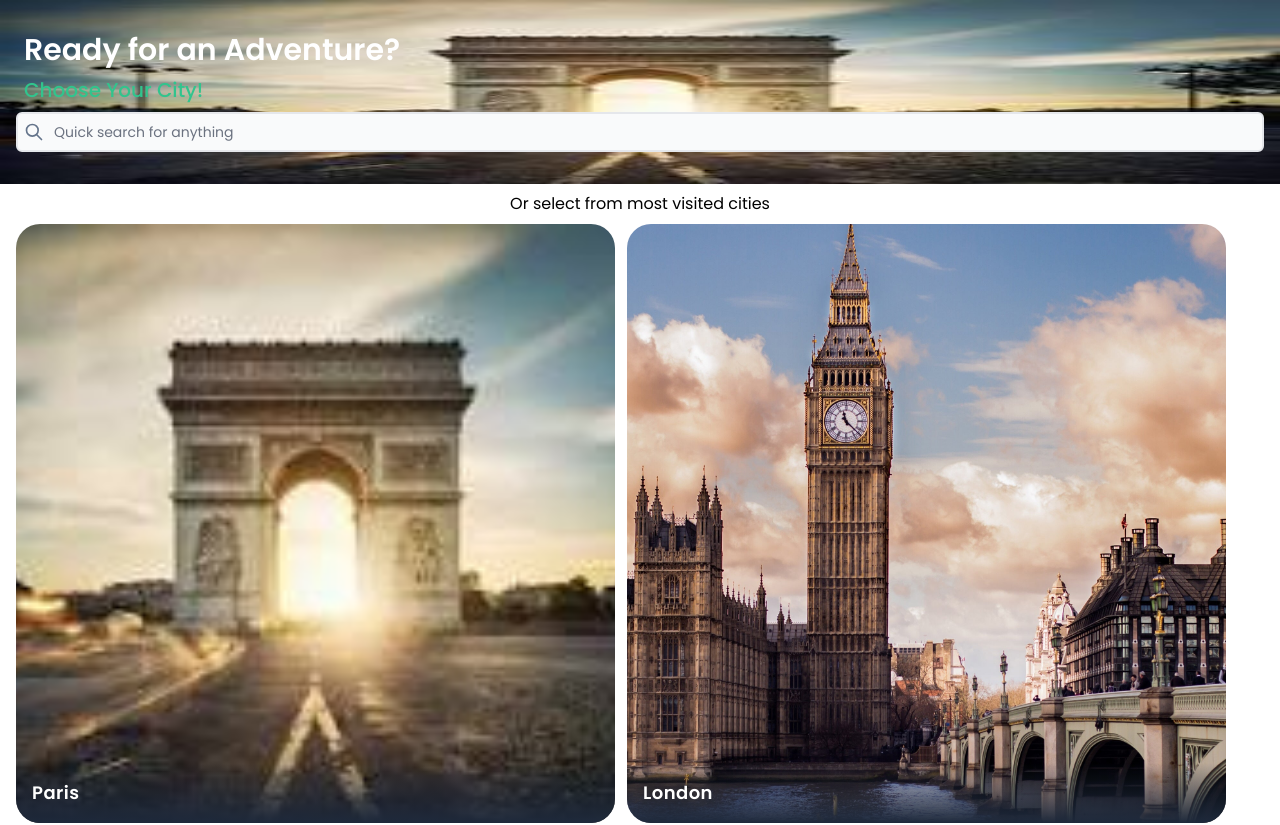
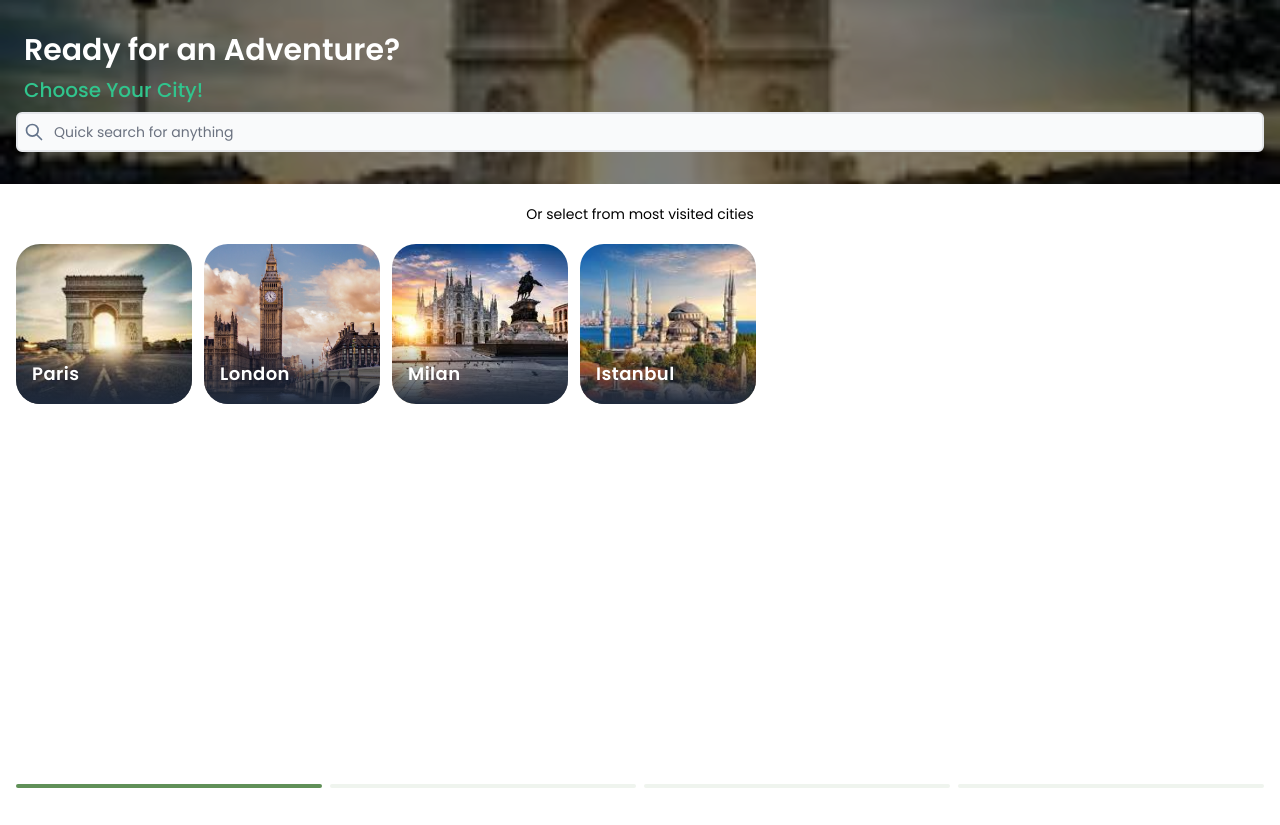
Before and after one commit to rahabonyani/travel-ai, a Next.js app: page / in a window 1280 px wide. Shown: the top 825 px of the page. After the commit the page ends 800 px from the top, so only its background shows below. Built offline with nearby package versions, Linux system fonts and the light colour scheme.

Commit message:
Change card

```diff
--- a/src/app/page.tsx
+++ b/src/app/page.tsx
@@ -9,7 +9,12 @@ export default function Home() {
     <StepsPagesLayout step={1}>
       <section className=''>
         <div className='relative pb-8 pt-6 p-4'>
-          <Image alt='Paris' className='absolute  z-0' src={'/paris.jpg'} fill />
+          <Image
+            alt='Paris'
+            className='absolute brightness-50 z-0 object-cover'
+            src={'/paris.jpg'}
+            fill
+          />
           <div className='p-2 relative z-10'>
             <h1 className='text-3xl font-bold pb-2 !text-white'>
               Ready for an Adventure?
@@ -31,11 +36,11 @@ export default function Home() {
           </div>
         </div>
 
-        <div className='pt-2 p-4'>
-          <h5 className='text-center pb-2'>
+        <div className=''>
+          <h5 className='text-center py-5 text-sm'>
             Or select from most visited cities
           </h5>
-          <div className='flex flex-row flex-wrap gap-3'>
+          <div className='flex flex-row flex-wrap gap-3 px-4'>
             <LocationBox slug='/paris' image={'/paris.jpg'} title='Paris' />
             <LocationBox slug='/london' image={'/london.jpg'} title='London' />
             <LocationBox slug='/milan' image={'/milan.jpg'} title='Milan' />
--- a/src/components/molecules/locationBox/index.tsx
+++ b/src/components/molecules/locationBox/index.tsx
@@ -6,7 +6,7 @@ const LocationBox = ({ title, image, slug }: LocationBoxProps) => {
   return (
     <Link
       href={`${slug}`}
-      className='relative rounded-3xl w-[48%] h-full min-h-40 overflow-hidden aspect-square'
+      className='relative max-w-44 rounded-3xl w-[48%] h-full max-h-40  overflow-hidden aspect-square'
     >
       <Image
         className='bg-green-200 w-full min-h-40 object-cover'
```
